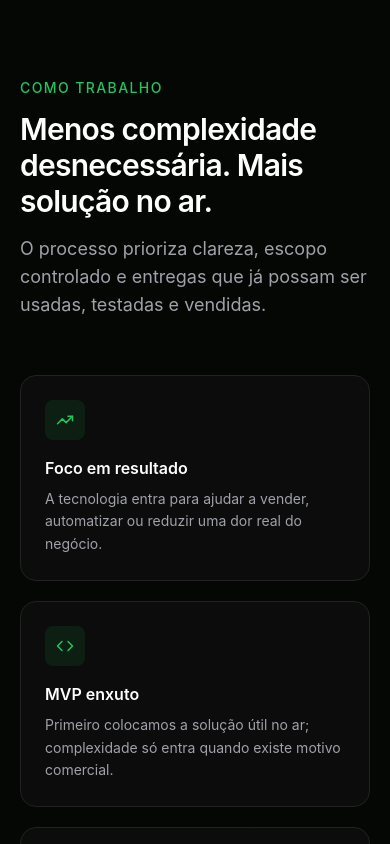
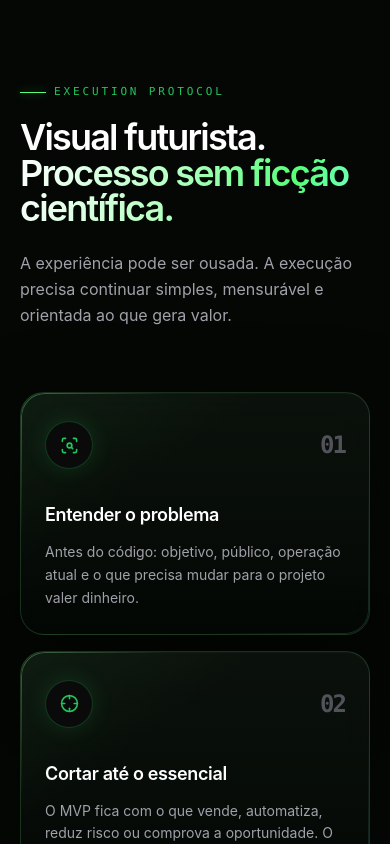
Before and after one commit to Mansonware/mansonware-portfolio, a Next.js app: page / in a window 390 px wide. Shown: the part 6220-7064 px from the top of the page. Built offline with nearby package versions, Linux system fonts and the light colour scheme; no server answers.

Commit message:
feat: transformar diferenciais em fluxo comercial visual

```diff
--- a/components/Differentials.tsx
+++ b/components/Differentials.tsx
@@ -1,73 +1,87 @@
 "use client";
 
 import { motion } from "framer-motion";
-import {
-  Brain,
-  Code,
-  Gauge,
-  Layers,
-  MonitorSmartphone,
-  Search,
-  ShieldCheck,
-  Sparkle,
-  TrendingUp,
-} from "lucide-react";
+import { Crosshair, Gauge, Rocket, ScanSearch } from "lucide-react";
 import Reveal from "@/components/Reveal";
-import { DIFFERENTIALS } from "@/lib/data";
 
-const ICONS = [
-  TrendingUp,
-  Code,
-  Gauge,
-  Sparkle,
-  Search,
-  Layers,
-  MonitorSmartphone,
-  ShieldCheck,
-  Brain,
+const PROCESS = [
+  {
+    icon: ScanSearch,
+    code: "01",
+    title: "Entender o problema",
+    description: "Antes do código: objetivo, público, operação atual e o que precisa mudar para o projeto valer dinheiro.",
+  },
+  {
+    icon: Crosshair,
+    code: "02",
+    title: "Cortar até o essencial",
+    description: "O MVP fica com o que vende, automatiza, reduz risco ou comprova a oportunidade. O resto espera.",
+  },
+  {
+    icon: Gauge,
+    code: "03",
+    title: "Construir e testar rápido",
+    description: "Entrega incremental, integração real e validação em mobile antes de polimento infinito.",
+  },
+  {
+    icon: Rocket,
+    code: "04",
+    title: "Colocar no ar e medir",
+    description: "Produção primeiro. Depois, dados e resposta do mercado decidem o que merece a próxima versão.",
+  },
 ];
 
 export default function Differentials() {
   return (
     <section
       id="diferenciais"
-      aria-label="Como trabalho"
-      className="relative py-24 sm:py-32"
+      aria-label="Processo de trabalho"
+      className="relative overflow-hidden py-24 sm:py-32"
     >
-      <div className="section-container">
-        <Reveal>
-          <span className="text-sm font-medium uppercase tracking-widest text-accent">
-            Como trabalho
-          </span>
-          <h2 className="mt-3 max-w-3xl text-3xl font-semibold tracking-tight text-text sm:text-4xl">
-            Menos complexidade desnecessária. Mais solução no ar.
+      <div className="pointer-events-none absolute left-0 top-1/2 h-px w-full bg-gradient-to-r from-transparent via-accent/10 to-transparent" />
+      <div className="section-container relative">
+        <Reveal className="max-w-4xl">
+          <span className="section-kicker">Execution protocol</span>
+          <h2 className="mt-5 text-4xl font-semibold leading-[0.98] tracking-[-0.05em] text-text sm:text-5xl lg:text-6xl">
+            Visual futurista.
+            <span className="block text-gradient">Processo sem ficção científica.</span>
           </h2>
-          <p className="mt-4 max-w-2xl text-lg text-text-muted">
-            O processo prioriza clareza, escopo controlado e entregas que já possam
-            ser usadas, testadas e vendidas.
+          <p className="mt-6 max-w-2xl text-base leading-relaxed text-text-muted sm:text-lg">
+            A experiência pode ser ousada. A execução precisa continuar simples, mensurável e orientada ao que gera valor.
           </p>
         </Reveal>
 
-        <div className="mt-14 grid gap-5 sm:grid-cols-2 lg:grid-cols-3">
-          {DIFFERENTIALS.map((d, index) => {
-            const Icon = ICONS[index % ICONS.length];
+        <div className="relative mt-16 grid gap-4 lg:grid-cols-4">
+          <div className="absolute left-0 right-0 top-8 hidden h-px bg-border lg:block">
+            <motion.div
+              initial={{ scaleX: 0 }}
+              whileInView={{ scaleX: 1 }}
+              viewport={{ once: true, margin: "-120px" }}
+              transition={{ duration: 1.3, ease: [0.16, 1, 0.3, 1] }}
+              className="h-full origin-left bg-gradient-to-r from-accent via-cyan-200/70 to-accent/20 shadow-[0_0_16px_rgba(86,255,120,.35)]"
+            />
+          </div>
+
+          {PROCESS.map((step, index) => {
+            const Icon = step.icon;
             return (
-              <Reveal key={d.title} delay={index * 0.05}>
-                <motion.div
-                  whileHover={{ scale: 1.02 }}
-                  transition={{ type: "spring", stiffness: 300, damping: 22 }}
-                  className="group h-full rounded-2xl border border-border bg-surface/60 p-6 transition-colors hover:border-accent/30"
+              <Reveal key={step.code} delay={index * 0.08}>
+                <motion.article
+                  whileHover={{ y: -6 }}
+                  transition={{ type: "spring", stiffness: 260, damping: 24 }}
+                  className="holo-panel group relative h-full rounded-[1.5rem] p-6 pt-7"
                 >
-                  <div className="flex h-10 w-10 items-center justify-center rounded-lg bg-accent/10 text-accent transition-transform group-hover:scale-110">
-                    <Icon size={18} />
+                  <div className="relative z-10 mb-8 flex items-center justify-between">
+                    <div className="flex h-12 w-12 items-center justify-center rounded-full border border-accent/25 bg-background text-accent shadow-[0_0_25px_rgba(86,255,120,.12)]">
+                      <Icon size={19} />
+                    </div>
+                    <span className="font-mono text-2xl font-semibold tracking-[-0.08em] text-text-subtle transition-colors group-hover:text-accent/60">
+                      {step.code}
+                    </span>
                   </div>
-                  <h3 className="mt-4 text-base font-semibold text-text">
-                    {d.title}
-                  </h3>
-                  <p className="mt-2 text-sm leading-relaxed text-text-muted">
-                    {d.description}
-                  </p>
-                </motion.div>
+                  <h3 className="text-lg font-semibold tracking-[-0.02em] text-text">{step.title}</h3>
+                  <p className="mt-3 text-sm leading-relaxed text-text-muted">{step.description}</p>
+                </motion.article>
               </Reveal>
             );
           })}
```
